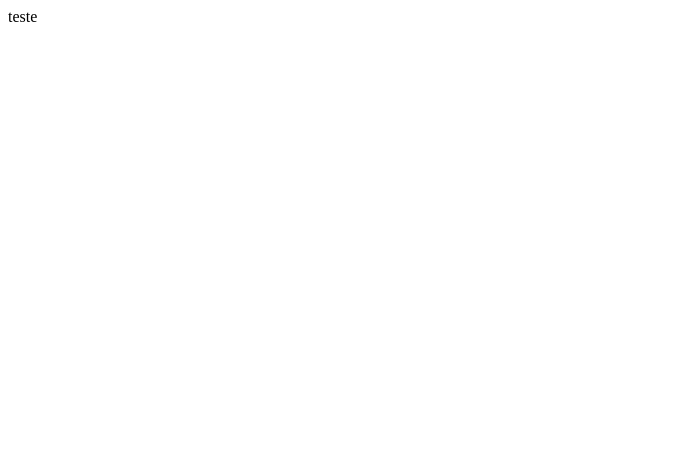
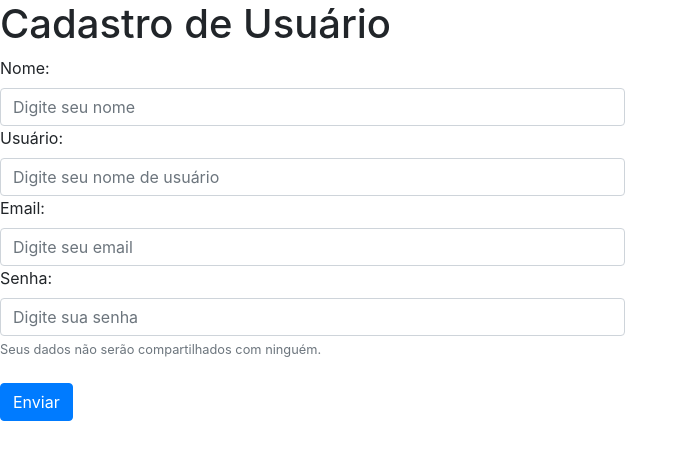
Before and after one commit to notlekmelo/DiGestao, a plain HTML site: page pages/cadastro.html in a window 1280 px wide. Shown: the whole page, without its empty margins (0-688 px from the left). Drawn offline with nearby package versions, Linux system fonts and the light colour scheme.

Commit message:
inicia pagina de cadastro

```diff
--- a/pages/cadastro.html
+++ b/pages/cadastro.html
@@ -5,8 +5,40 @@
     <meta name="viewport" content="width=device-width, initial-scale=1.0">
     <meta http-equiv="X-UA-Compatible" content="ie=edge">
     <title>DiGestão - Cadastro</title>
+    <!-- Bootstrap -->
+    <link href="https://stackpath.bootstrapcdn.com/bootstrap/4.1.3/css/bootstrap.min.css" rel="stylesheet" integrity="sha384-MCw98/SFnGE8fJT3GXwEOngsV7Zt27NXFoaoApmYm81iuXoPkFOJwJ8ERdknLPMO" crossorigin="anonymous">
 </head>
 <body>
-    teste
+
+    <section>
+        <form action="/action_page.php" class="row">
+            <div class="col-md-6 has-danger">
+                <div class="formgroup form-control-feedback">
+                    <h1>Cadastro de Usuário</h1>
+                    <label for="nome">Nome:</label>
+                    <input type="text" class="form-control" placeholder="Digite seu nome" required>
+                </div>
+                <div class="formgroup">
+                    <label for="usuario">Usuário: </label>
+                    <input type="text" class="form-control" placeholder="Digite seu nome de usuário" required>
+                </div>
+                <div class="formgroup">
+                        <label for="email">Email: </label>
+                        <input type="email" class="form-control" placeholder="Digite seu email" required>
+                    </div>
+                <div class="formgroup">
+                    <label for="senha">Senha: </label>
+                    <input type="password" class="form-control" placeholder="Digite sua senha" required>
+                </div>
+                <small class="form-text text-muted obs-dados">Seus dados não serão compartilhados com ninguém.</small>
+            </div>
+            <div class="col-md-6"></div>
+        </form>
+        <br>
+        <input type="submit" value="Enviar" class="btn btn-primary">
+    </section>
+
 </body>
+    <script src="https://cdnjs.cloudflare.com/ajax/libs/jquery/3.3.1/jquery.slim.min.js"></script>
+    <script src="https://stackpath.bootstrapcdn.com/bootstrap/4.1.3/js/bootstrap.min.js" integrity="sha384-ChfqqxuZUCnJSK3+MXmPNIyE6ZbWh2IMqE241rYiqJxyMiZ6OW/JmZQ5stwEULTy" crossorigin="anonymous"></script>
 </html>
```
